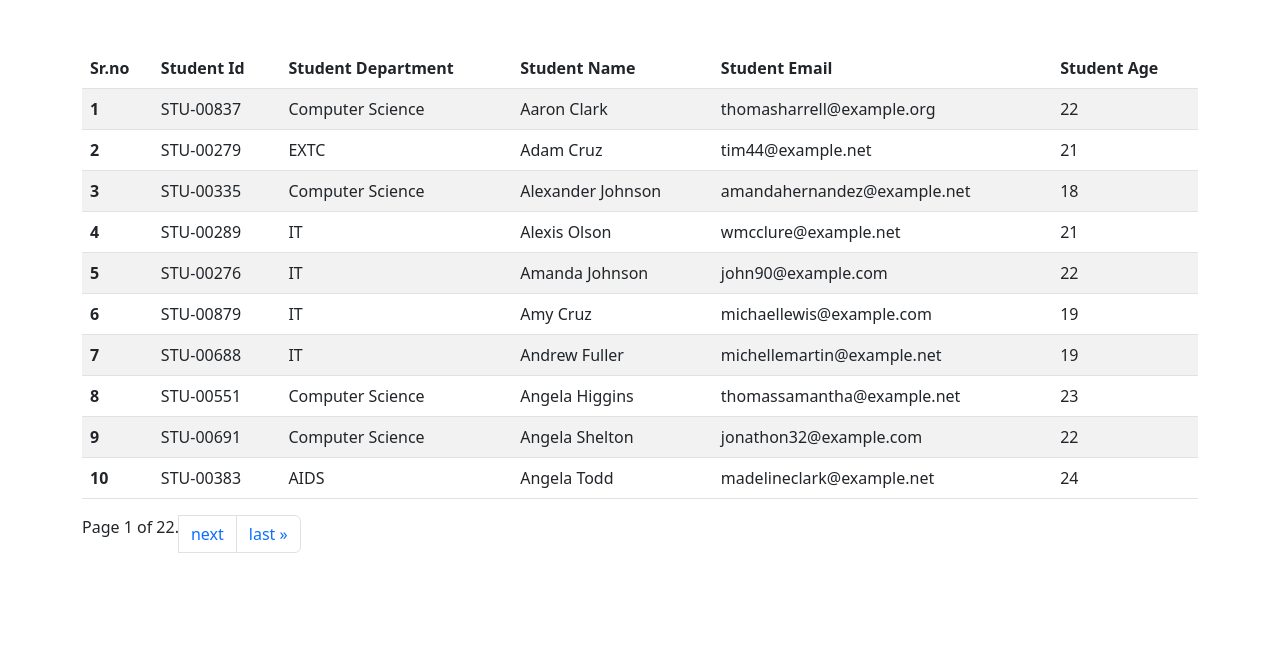
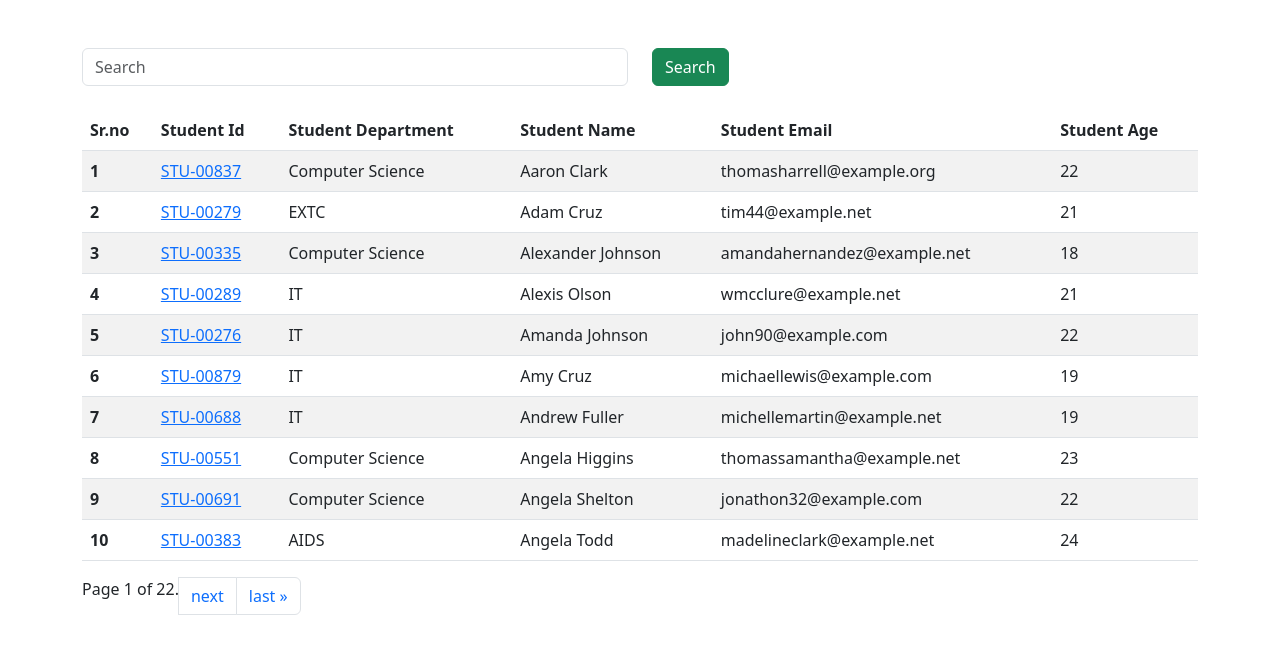
Before and after one commit to ShivSahu2001/Django_tutorial, a Django app: page /students/ in a window 1280 px wide. Shown: the part 72-726 px from the top of the page. Run offline with Django 4.2, Linux system fonts and the light colour scheme; data comes from the database, SQL or seed files in the repository; both versions use the stored data as it was after the commit.

Commit message:
filter by studentName

```diff
--- a/core/core/urls.py
+++ b/core/core/urls.py
@@ -33,6 +33,7 @@ urlpatterns = [
     path("logout/",logoutPage, name="LogoutPage"),
     path("register/",registerPage, name="RegisterPage"),
     path("students/",getStudents, name="StudentPage"),
+    path("checkMarks/<studentId>/",showMarks, name="showMarks"),
 
 
     path("admin/", admin.site.urls),
--- a/core/vegetable/templates/report/students.html
+++ b/core/vegetable/templates/report/students.html
@@ -2,7 +2,19 @@
 {% block start %}
 
     <div class="container mt-5">
+        <form class="mb-4">
 
+          <div class="row">
+            <div class="col-md-6">
+              <input class="form-control" type="search" name="search" placeholder="Search ">
+
+            </div>
+
+            <div class="col-md-6">
+              <button type="submit" class="btn btn-success">Search</button>
+            </div>
+          </div>
+        </form>
 
         <table class="table table-striped table-hover">
             <thead>
@@ -19,7 +31,8 @@
                 {% for student in querySet %}
               <tr>
                 <th scope="row">{{ forloop.counter }}</th>
-                <td>{{student.studentId}}</td>
+
+                <td><a href="{% url 'showMarks' student.studentId %}"> {{student.studentId}}</a></td>
                 <td>{{student.department}}</td>
                 <td>{{student.studentName}}</td>
                 <td>{{student.studentEmail}}</td>
--- a/core/vegetable/views.py
+++ b/core/vegetable/views.py
@@ -136,10 +136,25 @@ def registerPage(request):
     context = {'page': "Register Page"}
     return render(request, 'register.html', context)
 
+from django.db.models import Q,Sum
 
 def getStudents(request):
     querySet = Student.objects.all()
-    paginator = Paginator(querySet, 10)  # Show 25 contacts per page.
+
+    # Filter with student name
+    if request.GET.get("search"):
+        search = request.GET.get("search")
+        # querySet = querySet.filter(studentName__icontains = search)
+
+        # For multiple column filter
+        querySet = querySet.filter(
+            Q(studentName__icontains = search) |
+            Q(department__department__icontains = search) |
+            Q(studentEmail__icontains = search) |
+            Q(studentId__studentId__icontains = search)
+        )
+
+    paginator = Paginator(querySet, 10)  # Show 10 students per page.
 
     page_number = request.GET.get("page", 1)
     page_obj = paginator.get_page(page_number)
@@ -147,3 +162,11 @@ def getStudents(request):
     # 'pageObj': page_obj
     context = {'querySet' : page_obj }
     return render(request, 'report/students.html', context)
+
+
+def showMarks(request, studentId):
+    querySet = SubjectMarks.objects.filter(student__studentId__studentId = studentId)
+    totalMarks = querySet.aggregate(totalMarks = Sum('marks'))
+    print(totalMarks)
+    context = {'querySet': querySet, 'totalMarks': totalMarks}
+    return render(request, 'report/showMarks.html', context)
```
Also changed, not shown: core/vegetable/templates/report/showMarks.html (added, +24 -0 lines), setup.md (+4 -0 lines), core/db.sqlite3.
